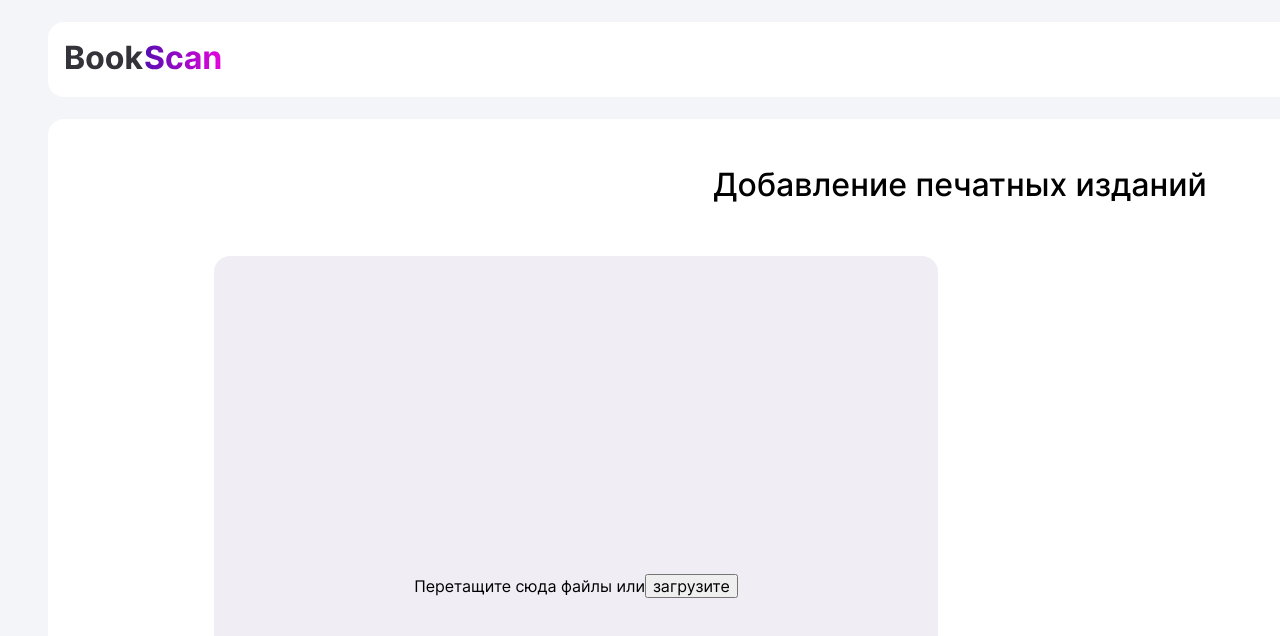
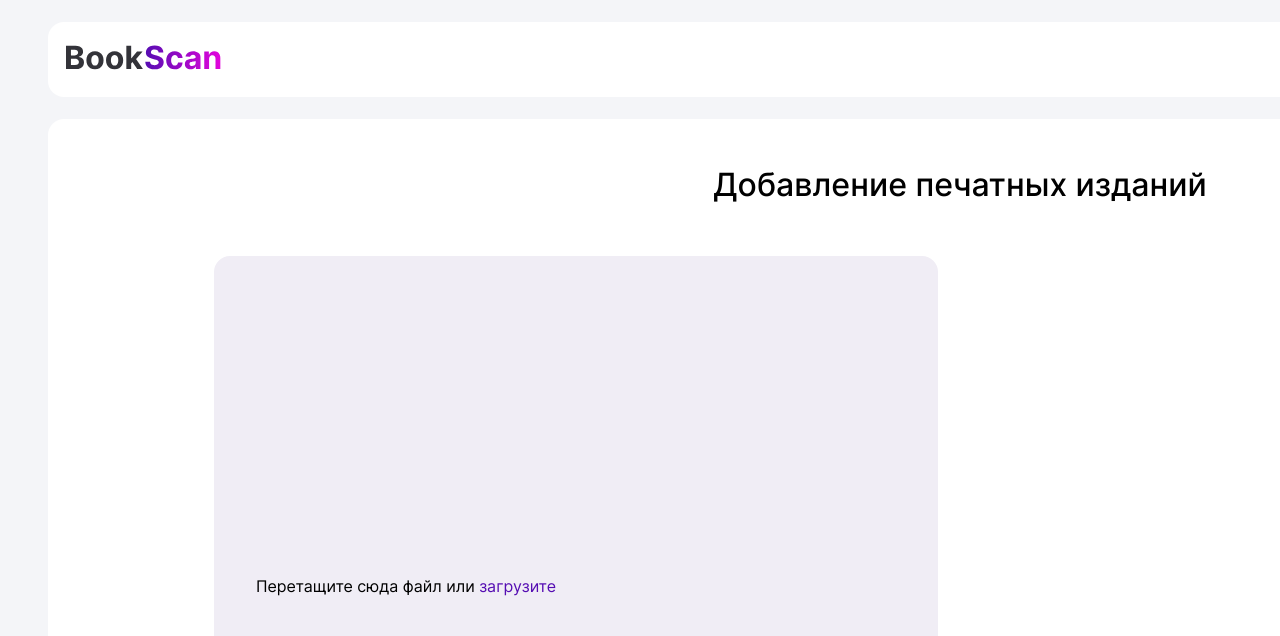
Before and after one commit to alt2211/Printed_publications_FE, a React (Create React App) app in the folder printed_publications/: page /ocr in a window 1280 px wide. Shown: the top 636 px of the page. Built offline with nearby package versions, Linux system fonts and the light colour scheme.

Commit message:
Update Ocr.tsx

```diff
--- a/printed_publications/src/pages/Ocr.tsx
+++ b/printed_publications/src/pages/Ocr.tsx
@@ -23,7 +23,7 @@ export default () => {
 
 	const DragDropFile = () => {
 		const [drag, setDrag] = React.useState(false)
-		const fileInputRef = useRef()
+		const fileInputRef = useRef<HTMLInputElement>(null)
 
 		const dragStartHandler = e => {
 			e.preventDefault()
@@ -38,7 +38,15 @@ export default () => {
 		const onDropHandler = e => {
 			e.preventDefault()
 			let files = [...e.dataTransfer.files]
+			console.log(files[0])
 			doOCR(files[0])
+		}
+
+		const handleClick = () => {
+			// 👇️ open file input box on click of another element
+			if (fileInputRef.current != null) {
+				fileInputRef.current.click()
+			}
 		}
 
 		return drag ? (
@@ -59,8 +67,19 @@ export default () => {
 				className={style.inputImg}
 				onChange={dragStartHandler}
 			>
-				Перетащите сюда файлы или
-				<button onClick={() => fileInputRef.current}>загрузите</button>
+				Перетащите сюда файл или&nbsp;
+				<label
+					htmlFor='filePicker'
+					style={{ color: '#550DB2', cursor: 'pointer' }}
+				>
+					загрузите
+				</label>
+				<input
+					id='filePicker'
+					style={{ visibility: 'hidden' }}
+					type='file'
+					onChange={onDropHandler}
+				></input>
 			</div>
 		)
 	}
```
